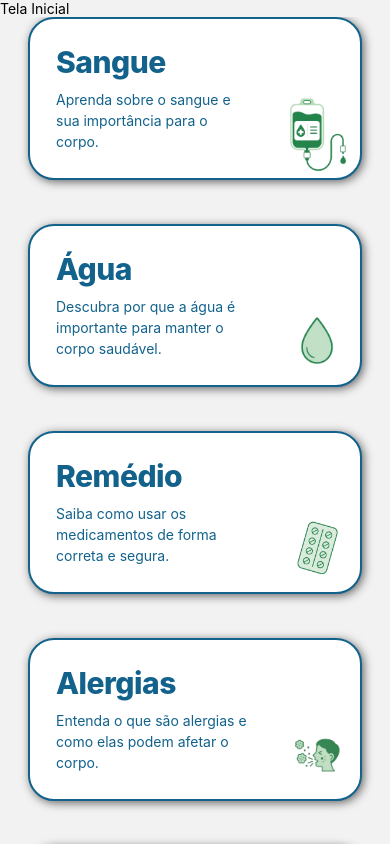
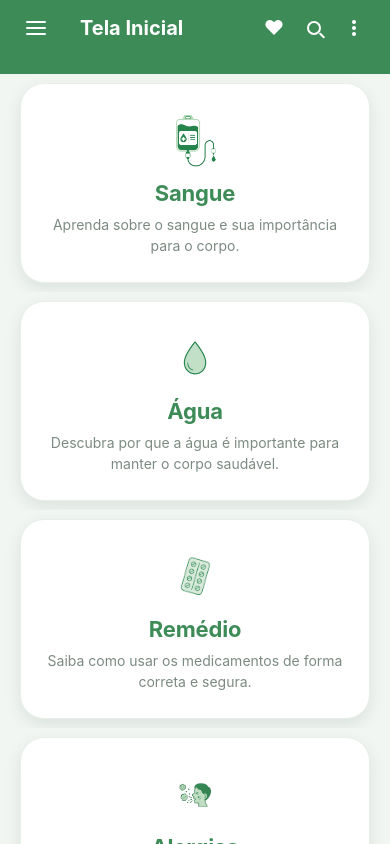
Before and after one commit to MatheusBier702/blood, a React Native app: screen /Home in a window 390 px wide. Built offline with nearby package versions, Linux system fonts and the light colour scheme.

Commit message:
tudo certo

```diff
--- a/src/screen/Colors/cor.js
+++ b/src/screen/Colors/cor.js
@@ -4,6 +4,12 @@ const color = {
     colorModelThree: '#329ED9',
     colorModelFour: '#3D8C57',
     colorModelFive: '#B1D9B4',
+
+    // Tons de apoio do novo layout (neutros do modelo de referência)
+    fundo: '#F2F6F3',
+    branco: '#FFFFFF',
+    borda: '#E7EFE9',
+    textoSuave: '#7C8B82',
 };
 
 export default color;
--- a/src/screen/components/Header.js
+++ b/src/screen/components/Header.js
@@ -1,10 +1,46 @@
 import React from "react";
 import { View, Text } from "react-native";
+import { styles } from "../css/HeaderStyles";
 
 function Header() {
   return (
-    <View>
-      <Text>Tela Inicial</Text>
+    <View style={styles.container}>
+      <View style={styles.barra}>
+        {/* menu */}
+        <View style={styles.botao}>
+          <View style={styles.menu}>
+            <View style={styles.menuBarra} />
+            <View style={styles.menuBarra} />
+            <View style={styles.menuBarra} />
+          </View>
+        </View>
+
+        <Text style={styles.titulo}>Tela Inicial</Text>
+
+        <View style={styles.acoes}>
+          {/* favoritos */}
+          <View style={styles.botao}>
+            <Text style={styles.glifo}>♥</Text>
+          </View>
+
+          {/* busca */}
+          <View style={styles.botao}>
+            <View style={styles.lupa} />
+            <View style={styles.lupaCabo} />
+          </View>
+
+          {/* opções */}
+          <View style={styles.botao}>
+            <View style={styles.pontos}>
+              <View style={styles.ponto} />
+              <View style={styles.ponto} />
+              <View style={styles.ponto} />
+            </View>
+          </View>
+        </View>
+      </View>
+
+      <View style={styles.faixa} />
     </View>
   );
 }
--- a/src/screen/css/CardsStyles.js
+++ b/src/screen/css/CardsStyles.js
@@ -1,65 +1,66 @@
 import { StyleSheet } from 'react-native';
-import color from '../Colors/cor'
+import color from '../Colors/cor';
 
-// Paleta baseada no modelo de referência
-const AZUL_ESCURO = '#1A46C7';
-const AZUL_CLARO = '#2F6BF0';
-
+// Layout baseado no modelo de referência:
+// cartão branco, cantos bem arredondados, sombra suave e
+// ícone centralizado no topo, sobre fundo claro.
 export const styles = StyleSheet.create({
-  // O wrapper existe para "abrir espaço" pro ícone que estoura o card.
-  // Sem isso, no Android a imagem seria cortada (overflow: visible não é confiável lá).
+  // O wrapper pinta o fundo da lista inteira e cria o respiro entre os cards.
   wrapper: {
-    paddingRight: 28,
-    paddingLeft: 28,
-    paddingBottom: 26,
-    marginBottom: 18,
+    backgroundColor: color.fundo,
+    paddingHorizontal: 20,
+    paddingVertical: 9,
   },
 
   card: {
-    backgroundColor: '#fff',
-    border: `2px solid ${color.colorModelOne}`,
-    borderRadius: 26,
-    paddingVertical: 26,
-    paddingLeft: 26,
-    paddingRight: 110, // espaço interno reservado pro ícone não encostar no texto
-    minHeight: 150,
-    justifyContent: 'center',
-    boxShadow: `2px 2px 10px #666`
+    backgroundColor: color.branco,
+    borderRadius: 24,
+    borderWidth: 1,
+    borderColor: color.borda,
+    paddingTop: 96, // espaço reservado para o ícone que fica centralizado no topo
+    paddingBottom: 26,
+    paddingHorizontal: 22,
+    minHeight: 190,
+    alignItems: 'center',
+    justifyContent: 'flex-start',
+    boxShadow: '0px 6px 16px rgba(31, 61, 43, 0.10)',
   },
 
   // Variação mais clara, caso queira alternar entre os cards
   cardClaro: {
-    backgroundColor: AZUL_CLARO,
+    backgroundColor: color.colorModelFive,
+    borderColor: color.colorModelFive,
   },
 
   titulo: {
-    color: color.colorModelOne,
-    fontSize: 30,
-    fontWeight: '800',
-    lineHeight: 34,
-    letterSpacing: -0.5,
-    marginBottom: 10,
+    color: color.colorModelFour,
+    fontSize: 22,
+    fontWeight: '700',
+    lineHeight: 26,
+    letterSpacing: -0.2,
+    textAlign: 'center',
+    marginBottom: 8,
   },
 
   descricao: {
-    color:  color.colorModelOne,
+    color: color.textoSuave,
     fontSize: 14,
     lineHeight: 21,
     fontWeight: '400',
+    textAlign: 'center',
   },
 
+  // Centraliza o ícone no topo do cartão, como no modelo.
+  iconeWrapper: {
+    position: 'absolute',
+    top: 26,
+    left: 0,
+    right: 0,
+    alignItems: 'center',
+  },
 
   icone: {
-    position: 'absolute',
-    right: 0,
-    bottom: 0,
-    width: 90,
-    height: 90,
-    // border: '1px solid green',
-    //   borderRadius: 26
+    width: 64,
+    height: 64,
   },
-
-  iconeWrapper: {
-
-  }
 });
--- /dev/null
+++ b/src/screen/css/HeaderStyles.js
@@ -0,0 +1,103 @@
+import { StyleSheet, Platform, StatusBar } from 'react-native';
+import color from '../Colors/cor';
+
+const ALTURA_STATUS = Platform.select({
+  android: StatusBar.currentHeight || 24,
+  ios: 44,
+  default: 0,
+});
+
+export const styles = StyleSheet.create({
+  container: {
+    backgroundColor: color.colorModelFour,
+    paddingTop: ALTURA_STATUS,
+    boxShadow: '0px 2px 8px rgba(31, 61, 43, 0.25)',
+  },
+
+  barra: {
+    height: 56,
+    flexDirection: 'row',
+    alignItems: 'center',
+    paddingHorizontal: 16,
+  },
+
+  titulo: {
+    color: color.branco,
+    fontSize: 20,
+    fontWeight: '700',
+    marginLeft: 24,
+    flex: 1,
+  },
+
+  acoes: {
+    flexDirection: 'row',
+    alignItems: 'center',
+  },
+
+  botao: {
+    width: 40,
+    height: 40,
+    alignItems: 'center',
+    justifyContent: 'center',
+  },
+
+  // Ícone de menu (três barras)
+  menu: {
+    width: 20,
+    height: 14,
+    justifyContent: 'space-between',
+  },
+
+  menuBarra: {
+    height: 2,
+    borderRadius: 2,
+    backgroundColor: color.branco,
+  },
+
+  // Coração e demais glifos
+  glifo: {
+    color: color.branco,
+    fontSize: 20,
+    lineHeight: 22,
+  },
+
+  // Ícone de busca (círculo + cabo)
+  lupa: {
+    width: 14,
+    height: 14,
+    borderRadius: 7,
+    borderWidth: 2,
+    borderColor: color.branco,
+  },
+
+  lupaCabo: {
+    position: 'absolute',
+    width: 2,
+    height: 7,
+    right: 11,
+    bottom: 9,
+    borderRadius: 2,
+    backgroundColor: color.branco,
+    transform: [{ rotate: '-45deg' }],
+  },
+
+  // Menu de opções (três pontos)
+  pontos: {
+    height: 16,
+    justifyContent: 'space-between',
+    alignItems: 'center',
+  },
+
+  ponto: {
+    width: 4,
+    height: 4,
+    borderRadius: 2,
+    backgroundColor: color.branco,
+  },
+
+  // Faixa verde abaixo da barra, como no modelo
+  faixa: {
+    height: 18,
+    backgroundColor: color.colorModelFour,
+  },
+});
```
